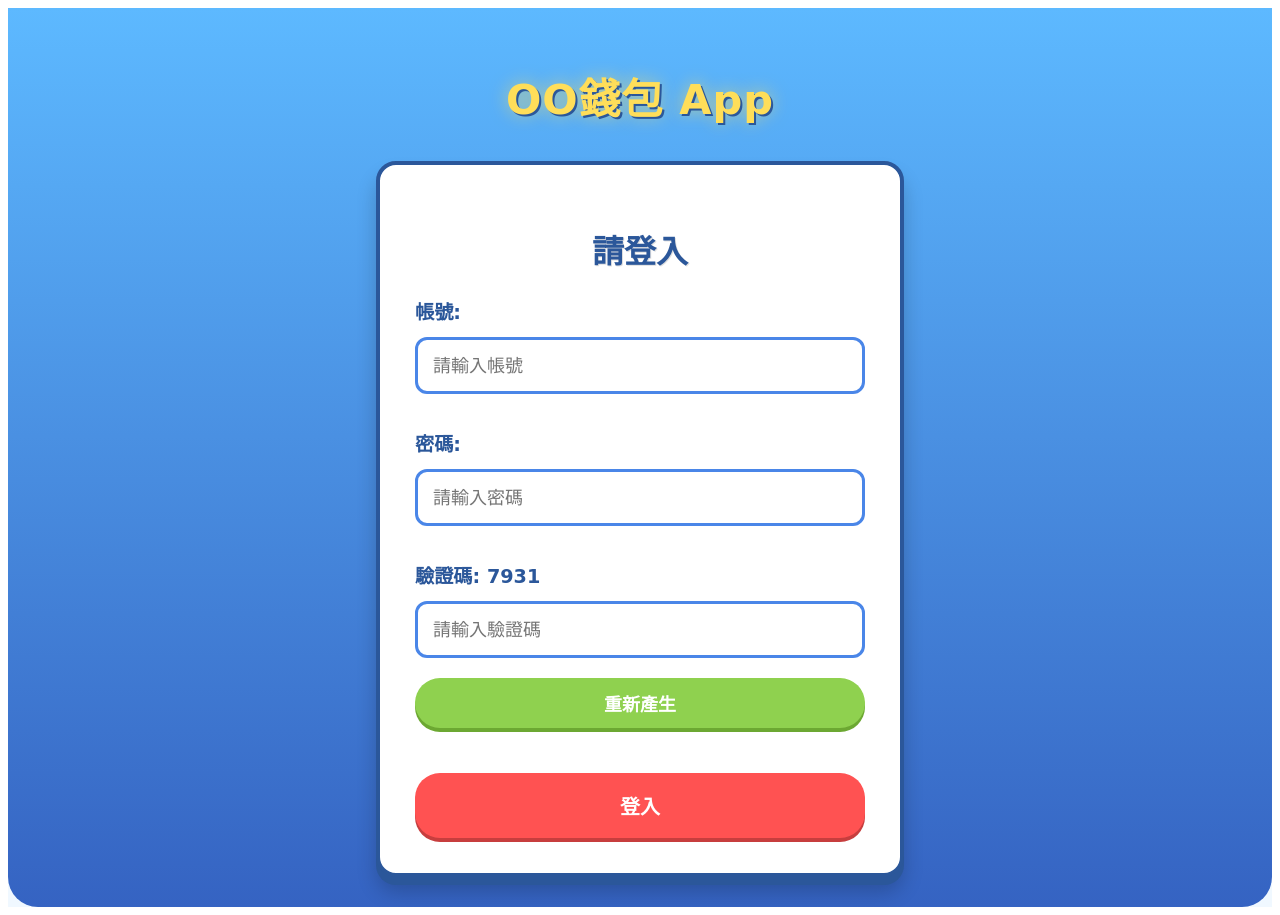
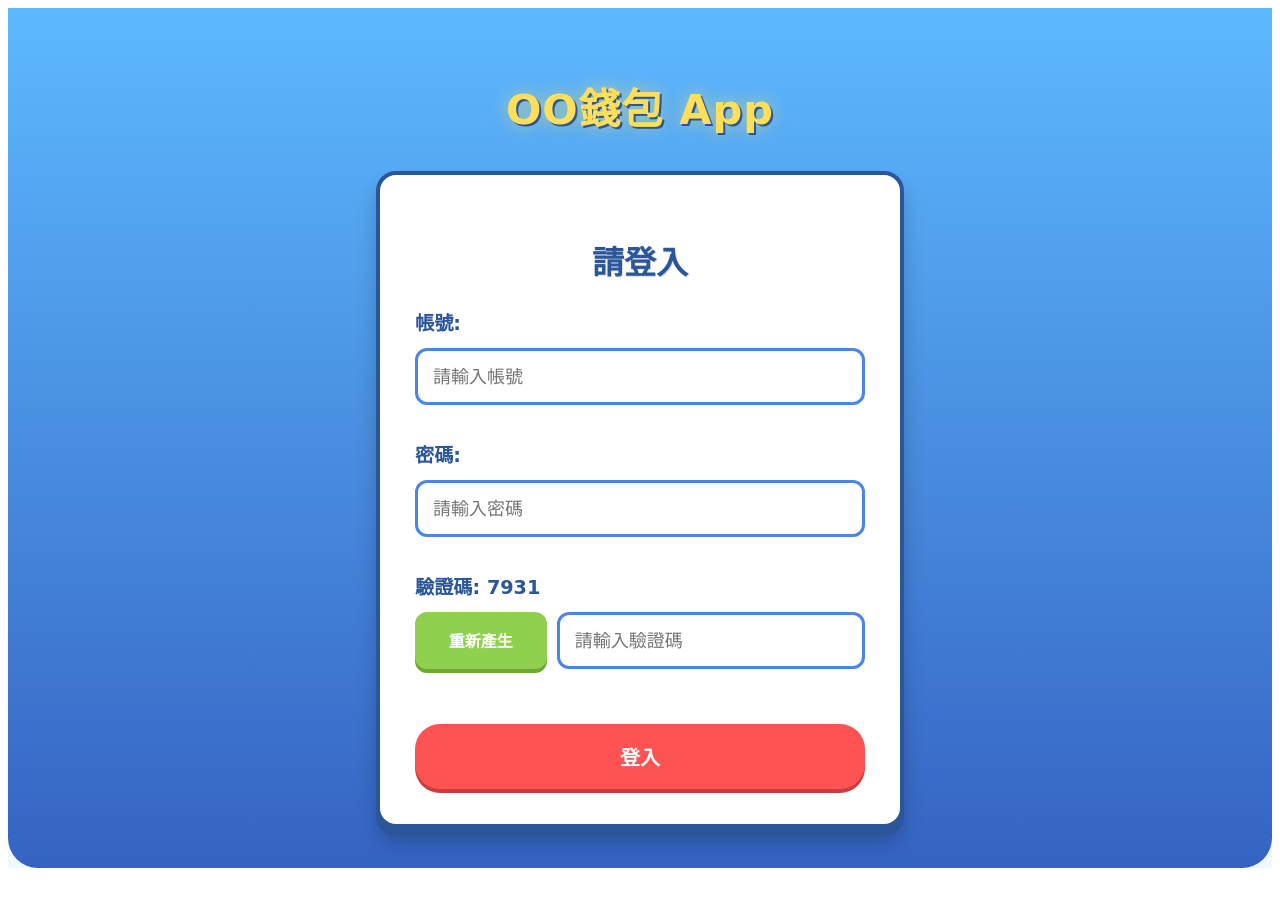
Before and after one commit to Clyde-Huang/wallet-app-react, a React (Vite) app: page / in a window 1280 px wide. After the commit the page ends 876 px from the top, so only its background shows below. Built offline with nearby package versions, Linux system fonts and the light colour scheme; no server answers.

Commit message:
重新產生'按鈕 改到與input框左邊

```diff
--- a/src/App.css
+++ b/src/App.css
@@ -693,3 +693,76 @@ button:active {
     box-shadow: 0 4px 0 #c73e3e, 0 0 20px rgba(255, 82, 82, 0.8);
   }
 }
+
+.captcha-container {
+  display: flex;
+  align-items: stretch;
+  /* 改為 stretch 使子元素高度一致 */
+  width: 100%;
+  margin-bottom: 10px;
+}
+
+.captcha-button {
+  margin-top: 0;
+  margin-right: 10px;
+  width: 30%;
+  /* 按鈕佔整個容器的30% */
+  background-color: #8fd14f;
+  box-shadow: 0 4px 0 #6ca832;
+  color: white;
+  padding: 0;
+  /* 移除預設的 padding */
+  border-radius: 12px;
+  font-size: 16px;
+  height: auto;
+  /* 讓高度自動適應 */
+  display: flex;
+  align-items: center;
+  justify-content: center;
+  box-sizing: border-box;
+}
+
+.captcha-input {
+  width: 70%;
+  /* 輸入框佔整個容器的70% */
+  padding: 15px;
+  border: 3px solid #4a86e8;
+  border-radius: 12px;
+  background-color: #fff;
+  color: #2b579a;
+  font-size: 18px;
+  box-sizing: border-box;
+  font-family: 'Comic Sans MS', 'Chalkboard SE', cursive;
+  transition: border-color 0.3s ease;
+  height: auto;
+  /* 讓高度自動適應 */
+  margin: 0;
+  /* 移除預設的 margin */
+}
+
+.captcha-input:focus {
+  outline: none;
+  border-color: #ffde59;
+  box-shadow: 0 0 10px rgba(74, 134, 232, 0.5);
+}
+
+/* 驗證碼標籤樣式 */
+.captcha-label {
+  display: block;
+  margin-bottom: 12px;
+  color: #2b579a;
+  font-weight: bold;
+  font-size: 1.2rem;
+}
+
+/* 移除 button 的預設樣式 */
+/* .captcha-button:hover {
+  background-color: #6ca832;
+  box-shadow: 0 6px 0 #528020;
+  transform: translateY(-2px);
+}
+
+.captcha-button:active {
+  transform: translateY(2px);
+  box-shadow: 0 2px 0 #528020;
+} */
--- a/src/App.jsx
+++ b/src/App.jsx
@@ -504,15 +504,19 @@ function App() {
               />
             </div>
 
+
             <div className="input-group">
-              <label>驗證碼: {captcha}</label>
+              <label className="captcha-label">驗證碼: {captcha}</label>
+              <div className="captcha-container">
+                <button onClick={generateCaptcha} className="captcha-button">重新產生</button>
                 <input
                   type="text"
                   value={userCaptcha}
                   onChange={(e) => { setUserCaptcha(e.target.value); clearMessages(); }}
                   placeholder="請輸入驗證碼"
+                  className="captcha-input"
                 />
-              <button onClick={generateCaptcha} className="captcha-button">重新產生</button>
+              </div>
             </div>
 
             <button onClick={handleLogin} className="login-button">登入</button>
```
Lines whose indentation alone changed are shown as unchanged.
